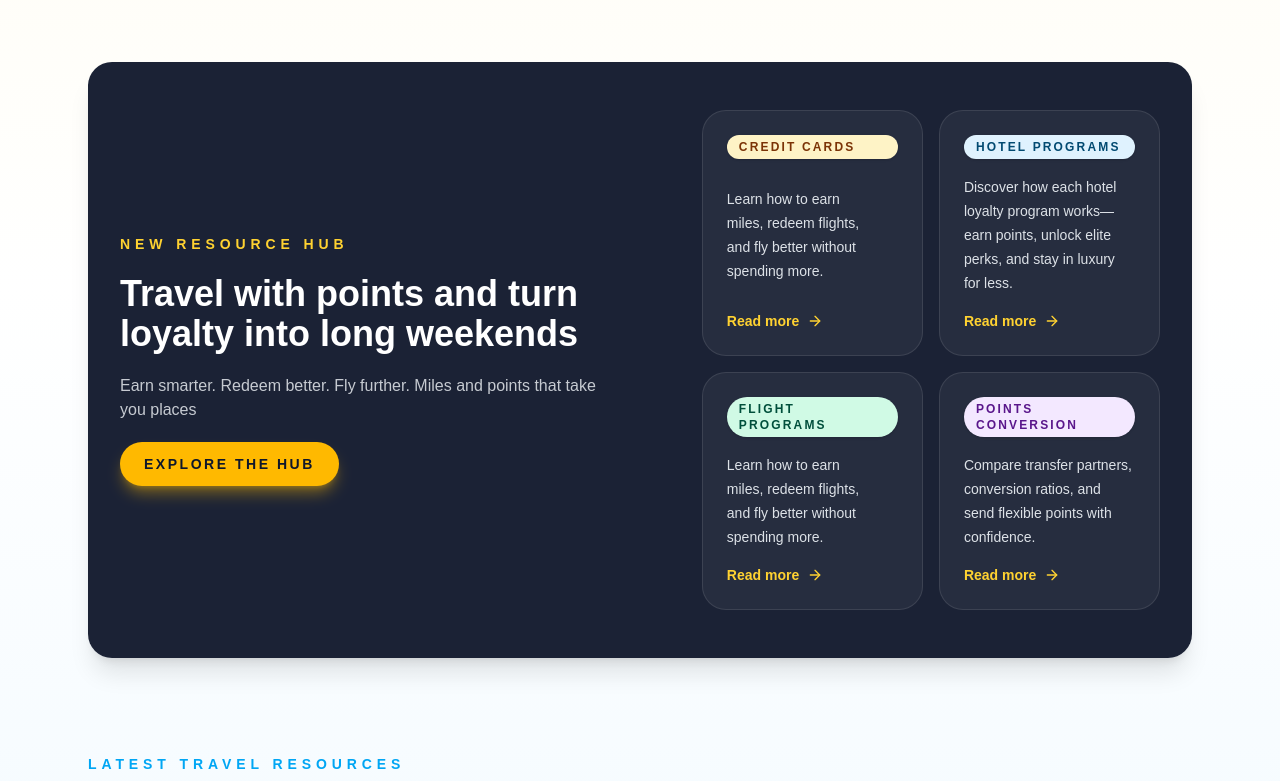
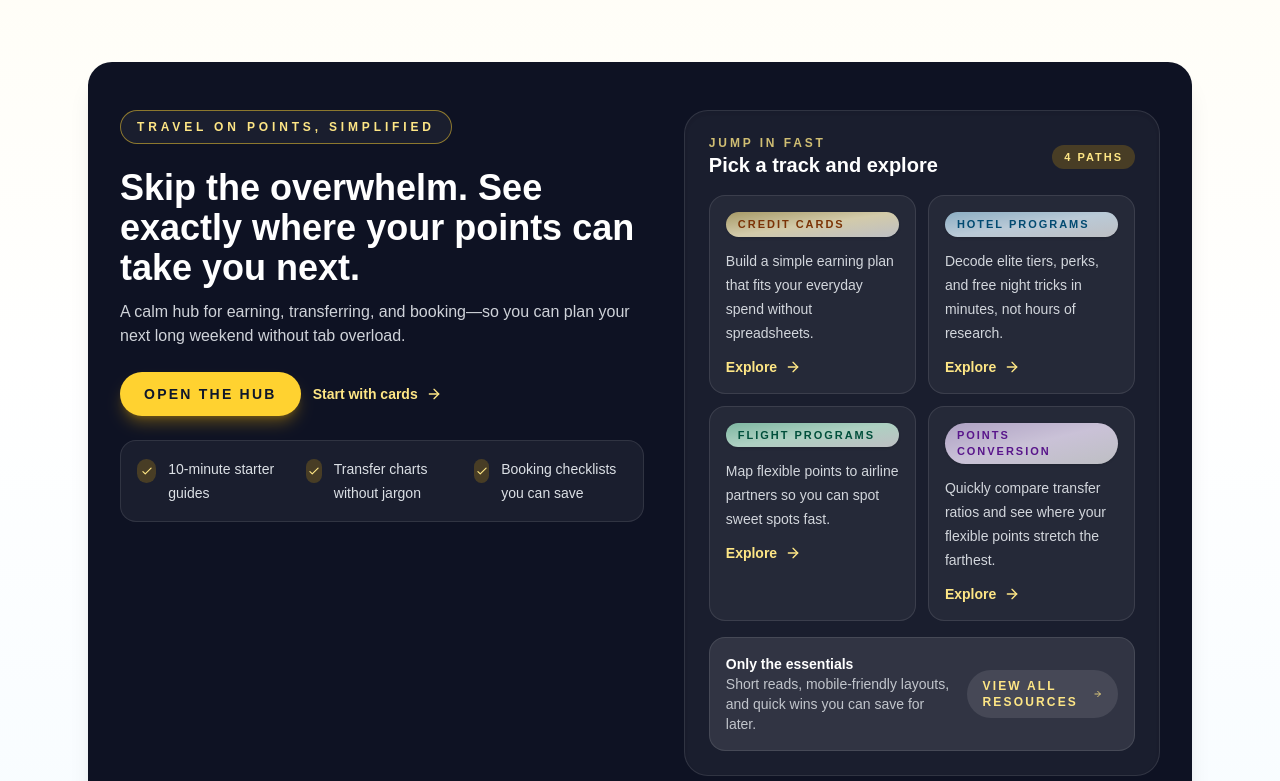
Before and after one commit to bansalmanik/travel-website, a Next.js app: page / in a window 1280 px wide. Shown: the part 679-1460 px from the top of the page. Built offline with nearby package versions, Linux system fonts and the light colour scheme.

Commit message:
Revamp travel with points section on home page

```diff
--- a/app/page.tsx
+++ b/app/page.tsx
@@ -6,28 +6,27 @@ import { getTravelResourceEntries } from "@/lib/contentData";
 const travelWithPointsHighlights = [
   {
     title: "Credit Cards",
-    description: "Learn how to earn miles, redeem flights, and fly better without spending more.",
+    description: "Build a simple earning plan that fits your everyday spend without spreadsheets.",
     href: "/travel-with-points/credit-cards",
-    accent: "bg-amber-100 text-amber-900",
+    accent: "from-amber-200/60 via-amber-100/80 to-white/70 text-amber-900",
   },
   {
     title: "Hotel Programs",
-    description:
-      "Discover how each hotel loyalty program works—earn points, unlock elite perks, and stay in luxury for less.",
+    description: "Decode elite tiers, perks, and free night tricks in minutes, not hours of research.",
     href: "/travel-with-points/hotel-programs",
-    accent: "bg-sky-100 text-sky-900",
+    accent: "from-sky-200/70 via-sky-100/80 to-white/70 text-sky-900",
   },
   {
     title: "Flight Programs",
-    description: "Learn how to earn miles, redeem flights, and fly better without spending more.",
+    description: "Map flexible points to airline partners so you can spot sweet spots fast.",
     href: "/travel-with-points/flight-programs",
-    accent: "bg-emerald-100 text-emerald-900",
+    accent: "from-emerald-200/70 via-emerald-100/80 to-white/70 text-emerald-900",
   },
   {
     title: "Points Conversion",
-    description: "Compare transfer partners, conversion ratios, and send flexible points with confidence.",
+    description: "Quickly compare transfer ratios and see where your flexible points stretch the farthest.",
     href: "/pointsconversion",
-    accent: "bg-purple-100 text-purple-900",
+    accent: "from-purple-200/70 via-purple-100/80 to-white/70 text-purple-900",
   },
 ];
 
@@ -77,45 +76,83 @@ export default async function Home() {
       <main className="mx-auto max-w-6xl space-y-16 px-4 py-16 sm:space-y-24 sm:px-6">
         <section
           aria-labelledby="travel-with-points-heading"
-          className="overflow-hidden rounded-3xl bg-slate-900/95 px-6 py-10 text-white shadow-xl sm:px-8 sm:py-12"
+          className="overflow-hidden rounded-3xl bg-slate-950/95 px-6 py-10 text-white shadow-xl sm:px-8 sm:py-12"
         >
-          <div className="grid gap-8 md:grid-cols-[1.2fr_1fr] md:items-center">
-            <div className="space-y-5 text-center md:text-left">
-              <p className="text-xs font-semibold uppercase tracking-[0.18em] text-amber-300 sm:text-sm sm:tracking-[0.35em]">
-                New Resource Hub
+          <div className="grid gap-10 lg:grid-cols-[1.1fr_1fr] lg:items-start">
+            <div className="space-y-6 text-center lg:text-left">
+              <p className="inline-flex items-center justify-center rounded-full border border-amber-300/50 bg-white/5 px-4 py-2 text-[11px] font-semibold uppercase tracking-[0.26em] text-amber-200 sm:text-xs sm:tracking-[0.32em]">
+                Travel on points, simplified
               </p>
-              <h2 id="travel-with-points-heading" className="text-2xl font-semibold sm:text-4xl">
-                Travel with points and turn loyalty into long weekends
+              <div className="space-y-3">
+                <h2 id="travel-with-points-heading" className="text-pretty text-2xl font-semibold sm:text-4xl">
+                  Skip the overwhelm. See exactly where your points can take you next.
                 </h2>
-              <p className="text-pretty text-sm leading-6 text-slate-100/80 sm:text-base">
-                Earn smarter. Redeem better. Fly further. Miles and points that take you places
+                <p className="text-pretty text-sm leading-6 text-slate-100/85 sm:text-base">
+                  A calm hub for earning, transferring, and booking—so you can plan your next long weekend without tab overload.
                 </p>
+              </div>
+              <div className="flex flex-col gap-3 sm:flex-row sm:items-center sm:justify-center lg:justify-start">
                 <Link
-                className="inline-flex w-full items-center justify-center rounded-full bg-amber-400 px-6 py-3 text-sm font-semibold uppercase tracking-[0.18em] text-slate-900 shadow-lg shadow-amber-400/40 transition hover:bg-amber-300 focus-visible:outline focus-visible:outline-2 focus-visible:outline-offset-2 focus-visible:outline-amber-200 sm:w-auto"
+                  className="inline-flex w-full items-center justify-center rounded-full bg-amber-300 px-6 py-3 text-sm font-semibold uppercase tracking-[0.16em] text-slate-900 shadow-lg shadow-amber-400/30 transition hover:bg-amber-200 focus-visible:outline focus-visible:outline-2 focus-visible:outline-offset-2 focus-visible:outline-amber-200 sm:w-auto"
                   href="/travel-with-points"
                 >
-                Explore the hub
+                  Open the hub
+                </Link>
+                <Link
+                  className="inline-flex items-center justify-center gap-2 text-sm font-semibold text-amber-200 underline-offset-4 transition hover:text-amber-100 focus-visible:outline focus-visible:outline-2 focus-visible:outline-offset-2 focus-visible:outline-amber-200"
+                  href="/travel-with-points/credit-cards"
+                >
+                  Start with cards
+                  <svg aria-hidden className="h-4 w-4" fill="none" stroke="currentColor" strokeLinecap="round" strokeLinejoin="round" strokeWidth="2" viewBox="0 0 24 24">
+                    <path d="M5 12h14" />
+                    <path d="m12 5 7 7-7 7" />
+                  </svg>
                 </Link>
               </div>
-            <ul className="mt-4 grid gap-4 sm:mt-0 sm:grid-cols-2">
+              <div className="grid gap-3 rounded-2xl border border-white/10 bg-white/5 p-4 sm:grid-cols-3 sm:gap-4">
+                {["10-minute starter guides", "Transfer charts without jargon", "Booking checklists you can save"]
+                  .map((item) => (
+                    <div key={item} className="flex items-start gap-3">
+                      <span className="mt-[2px] inline-flex h-6 w-6 items-center justify-center rounded-full bg-amber-400/20 text-amber-200">
+                        <svg aria-hidden className="h-3.5 w-3.5" fill="none" stroke="currentColor" strokeWidth="2" viewBox="0 0 24 24">
+                          <path d="m5 13 4 4L19 7" strokeLinecap="round" strokeLinejoin="round" />
+                        </svg>
+                      </span>
+                      <p className="text-left text-sm font-medium leading-6 text-slate-100/90">{item}</p>
+                    </div>
+                  ))}
+              </div>
+            </div>
+
+            <div className="space-y-4 rounded-3xl border border-white/10 bg-white/5 p-5 shadow-inner sm:p-6">
+              <div className="flex items-center justify-between gap-3">
+                <div>
+                  <p className="text-xs font-semibold uppercase tracking-[0.24em] text-amber-200/80">Jump in fast</p>
+                  <h3 className="text-lg font-semibold text-white sm:text-xl">Pick a track and explore</h3>
+                </div>
+                <span className="rounded-full bg-amber-400/20 px-3 py-1 text-[11px] font-semibold uppercase tracking-[0.18em] text-amber-200">
+                  4 paths
+                </span>
+              </div>
+              <ul className="grid gap-3 sm:grid-cols-2">
                 {travelWithPointsHighlights.map((item) => (
                   <li key={item.title} className="h-full">
                     <Link
                       href={item.href}
                       aria-label={`Learn more about ${item.title}`}
-                    className="group flex h-full flex-col justify-between gap-4 rounded-3xl border border-white/10 bg-white/5 p-6 transition hover:-translate-y-1 hover:bg-white/10 focus-visible:outline focus-visible:outline-2 focus-visible:outline-offset-2 focus-visible:outline-amber-200"
+                      className="group relative flex h-full flex-col gap-3 overflow-hidden rounded-2xl border border-white/10 bg-white/5 p-4 transition hover:-translate-y-1 hover:border-amber-200/40 hover:bg-white/10 focus-visible:outline focus-visible:outline-2 focus-visible:outline-offset-2 focus-visible:outline-amber-200"
                     >
                       <span
-                      className={`inline-flex items-center rounded-full px-3 py-1 text-xs font-semibold uppercase tracking-[0.18em] shadow-sm ${item.accent}`}
+                        className={`inline-flex items-center rounded-full bg-gradient-to-br px-3 py-1 text-[11px] font-semibold uppercase tracking-[0.18em] shadow-sm ${item.accent}`}
                       >
                         {item.title}
                       </span>
-                    <p className="text-pretty text-sm leading-6 text-slate-100/90">{item.description}</p>
-                    <span className="inline-flex items-center text-sm font-semibold text-amber-300">
-                      Read more
+                      <p className="text-sm leading-6 text-slate-100/85">{item.description}</p>
+                      <span className="inline-flex items-center text-sm font-semibold text-amber-200">
+                        Explore
                         <svg
                           aria-hidden
-                        className="ml-2 h-4 w-4"
+                          className="ml-2 h-4 w-4 transition-transform group-hover:translate-x-1"
                           fill="none"
                           stroke="currentColor"
                           strokeLinecap="round"
@@ -131,6 +168,23 @@ export default async function Home() {
                   </li>
                 ))}
               </ul>
+              <div className="flex flex-col gap-3 rounded-2xl border border-white/10 bg-white/10 p-4 text-sm text-slate-100/85 sm:flex-row sm:items-center sm:justify-between">
+                <div>
+                  <p className="font-semibold text-white">Only the essentials</p>
+                  <p className="text-slate-100/75">Short reads, mobile-friendly layouts, and quick wins you can save for later.</p>
+                </div>
+                <Link
+                  className="inline-flex items-center gap-2 rounded-full bg-white/10 px-4 py-2 text-xs font-semibold uppercase tracking-[0.18em] text-amber-200 transition hover:bg-white/20 focus-visible:outline focus-visible:outline-2 focus-visible:outline-offset-2 focus-visible:outline-amber-200"
+                  href="/travel-with-points"
+                >
+                  View all resources
+                  <svg aria-hidden className="h-4 w-4" fill="none" stroke="currentColor" strokeLinecap="round" strokeLinejoin="round" strokeWidth="2" viewBox="0 0 24 24">
+                    <path d="M5 12h14" />
+                    <path d="m12 5 7 7-7 7" />
+                  </svg>
+                </Link>
+              </div>
+            </div>
           </div>
         </section>
 
```
Lines whose indentation alone changed are shown as unchanged.
